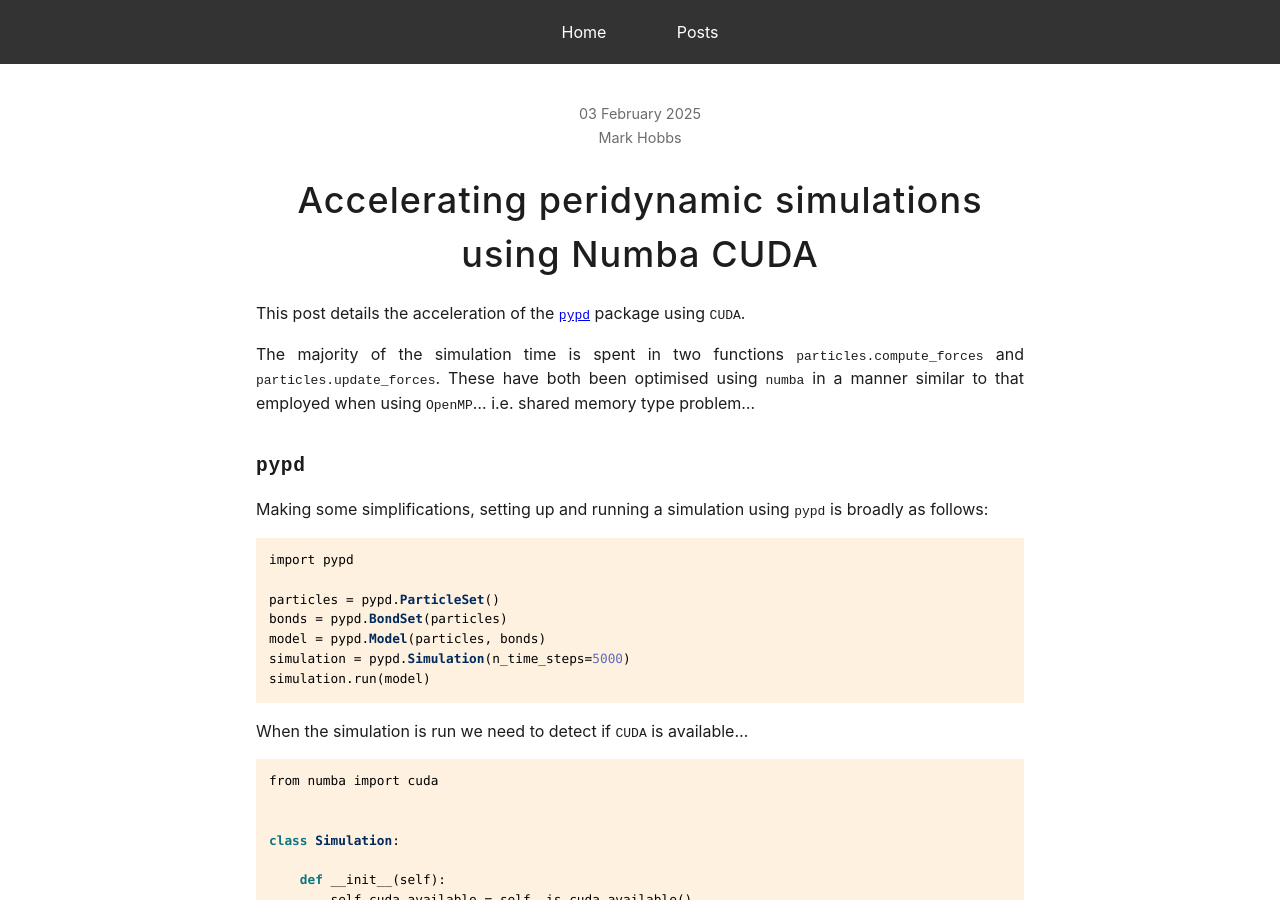
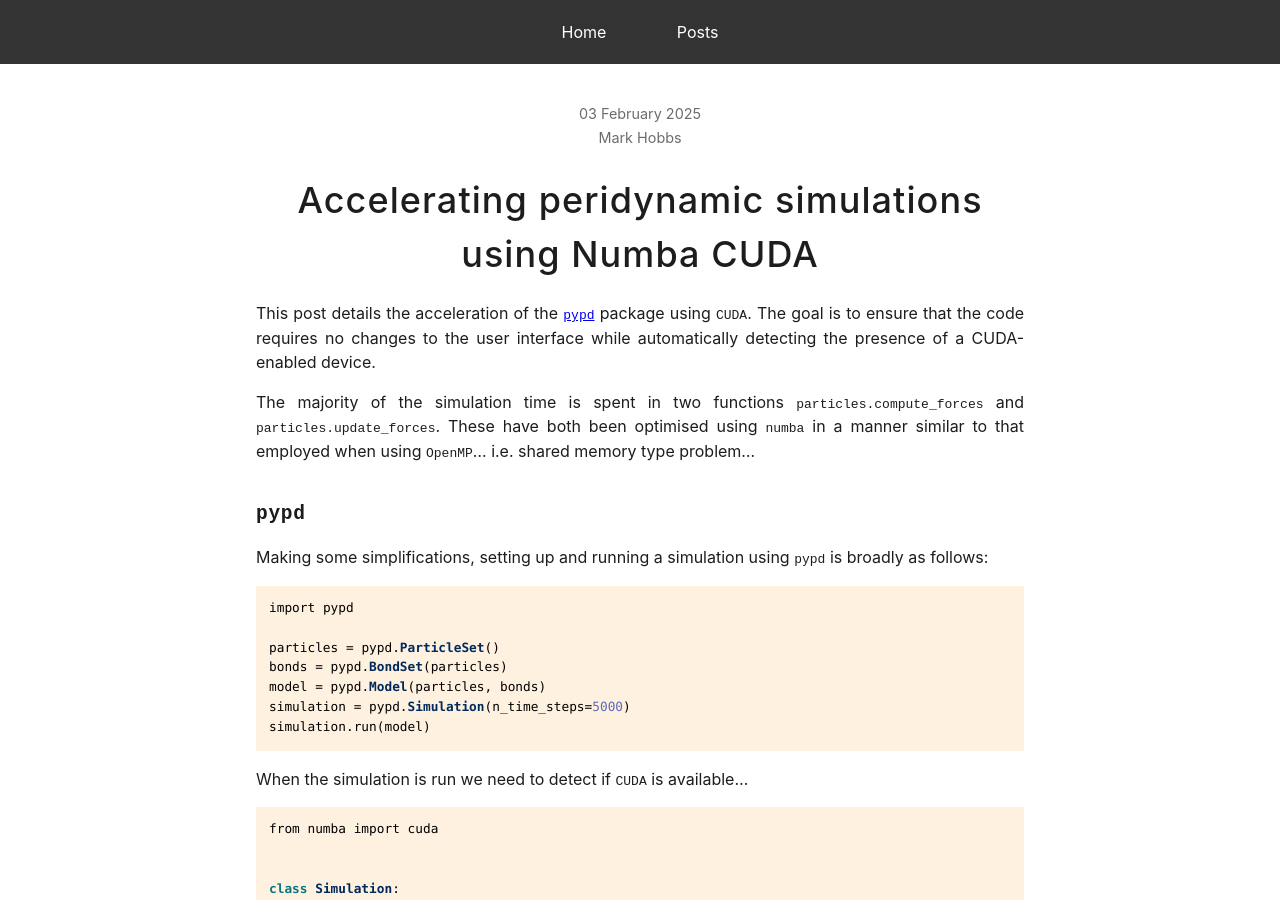
Before and after one commit to mark-hobbs/mark-hobbs.github.io, a Jekyll site: the page built from _posts/2025-02-03-cuda.md, in a window 1280 px wide and 900 px high. Built offline with Jekyll 4.4.1, drawn with Linux system fonts in a browser that asks for light colours.

Commit message:
General updates

```diff
--- a/_posts/2025-02-03-cuda.md
+++ b/_posts/2025-02-03-cuda.md
@@ -5,7 +5,7 @@ title: Accelerating peridynamic simulations using Numba CUDA
 draft: True
 ---
 
-This post details the acceleration of the [`pypd`](https://github.com/mark-hobbs/pypd) package using `CUDA`.
+This post details the acceleration of the [`pypd`](https://github.com/mark-hobbs/pypd) package using `CUDA`. The goal is to ensure that the code requires no changes to the user interface while automatically detecting the presence of a CUDA-enabled device.
 
 The majority of the simulation time is spent in two functions `particles.compute_forces` and `particles.update_forces`. These have both been optimised using `numba` in a manner similar to that employed when using `OpenMP`... i.e. shared memory type problem...
 
```
